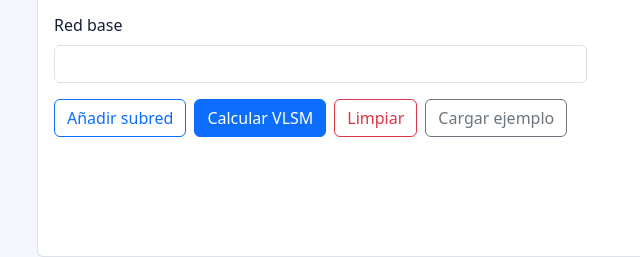
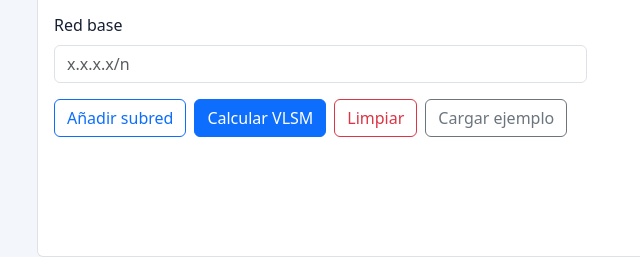
Before and after one commit to alcragd/calcIVLSM-CIDR, a plain HTML site: page index.html in a window 1280 px wide. Both pictures are taken after a click on the tab "VLSM". Shown: the part 179-436 px from the top of the page, 45-685 px from the left. Drawn offline with nearby package versions, Linux system fonts and the light colour scheme.

Commit message:
placeholders

```diff
--- a/index.html
+++ b/index.html
@@ -28,7 +28,7 @@
       <section id="cidr-pane" class="tab-pane fade show active">
         <form id="cidr-form" class="row g-3">
           <div class="col-md-6"><label class="form-label" for="cidr-ip">Dirección IPv4</label><input id="cidr-ip"
-              class="form-control" value="" required></div>
+              class="form-control" placeholder="x.x.x.x" value="" required></div>
           <div class="col-md-3"><label class="form-label" for="cidr-prefix">Prefijo</label><input id="cidr-prefix"
               class="form-control" value="" placeholder="/n o n"></div>
           <div class="col-md-3"><label class="form-label" for="cidr-mask">Máscara (opcional)</label><input
@@ -46,7 +46,7 @@
         <form id="vlsm-form">
           <div class="row g-3 mb-3">
             <div class="col-md-6"><label class="form-label" for="vlsm-base">Red base</label><input id="vlsm-base"
-                class="form-control" value="" required></div>
+                class="form-control" placeholder="x.x.x.x/n" required></div>
           </div>
           <div id="subnet-rows"></div>
           <div class="d-flex gap-2 mt-3"><button class="btn btn-outline-primary" id="add-subnet" type="button">Añadir
```
